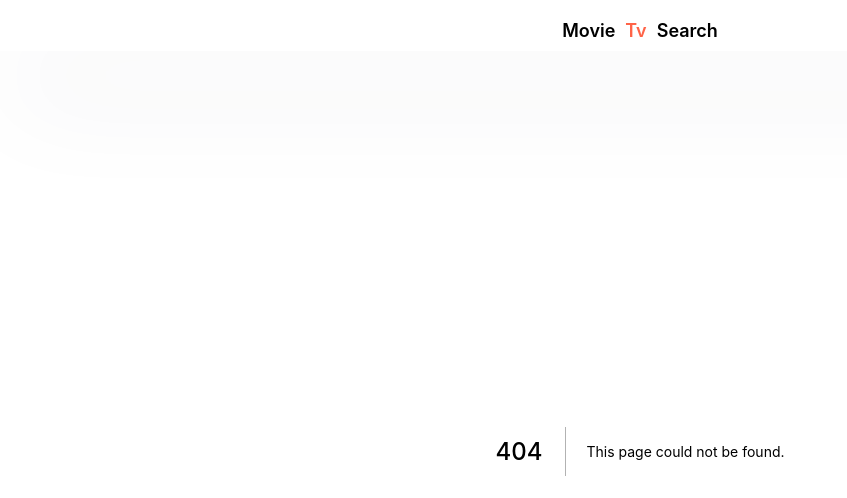
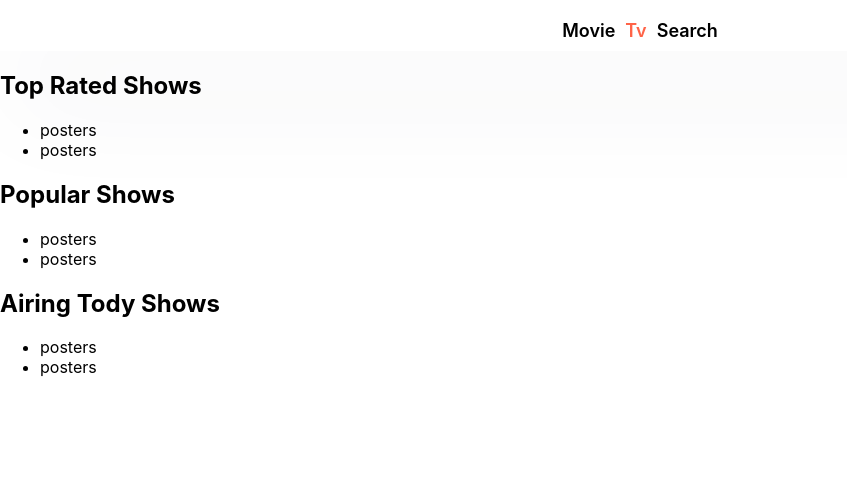
Before and after one commit to ricepotato/next-movie-app, a Next.js app: page /tv in a window 1280 px wide. Before the commit this address had no page. Shown: the top 498 px of the page, without its empty margins (0-847 px from the left). Built offline with nearby package versions, Linux system fonts and the light colour scheme.

Commit message:
feat: add pages

```diff
--- /dev/null
+++ b/pages/tv/index.tsx
@@ -0,0 +1,33 @@
+import type { NextPage } from "next";
+import Seo from "../../components/Seo";
+
+const Tv: NextPage = () => {
+  return (
+    <div>
+      <Seo title="Tvs"></Seo>
+      <div>
+        <h2>Top Rated Shows</h2>
+        <ul>
+          <li>posters</li>
+          <li>posters</li>
+        </ul>
+      </div>
+      <div>
+        <h2>Popular Shows</h2>
+        <ul>
+          <li>posters</li>
+          <li>posters</li>
+        </ul>
+      </div>
+      <div>
+        <h2>Airing Tody Shows</h2>
+        <ul>
+          <li>posters</li>
+          <li>posters</li>
+        </ul>
+      </div>
+    </div>
+  );
+};
+
+export default Tv;
```
Also changed, not shown: pages/movie/[id].tsx (added, +13 -0 lines), pages/movie/index.tsx (added, +33 -0 lines), pages/search/index.tsx (added, +13 -0 lines), pages/tv/[id].tsx (added, +13 -0 lines).
